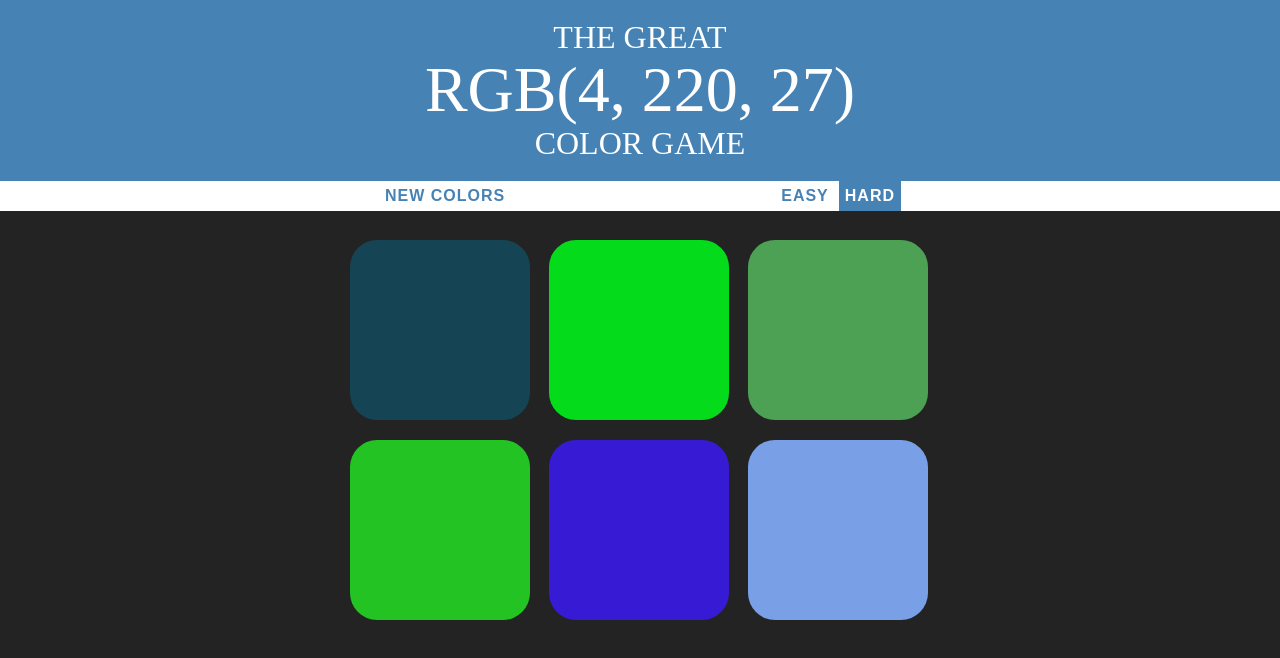
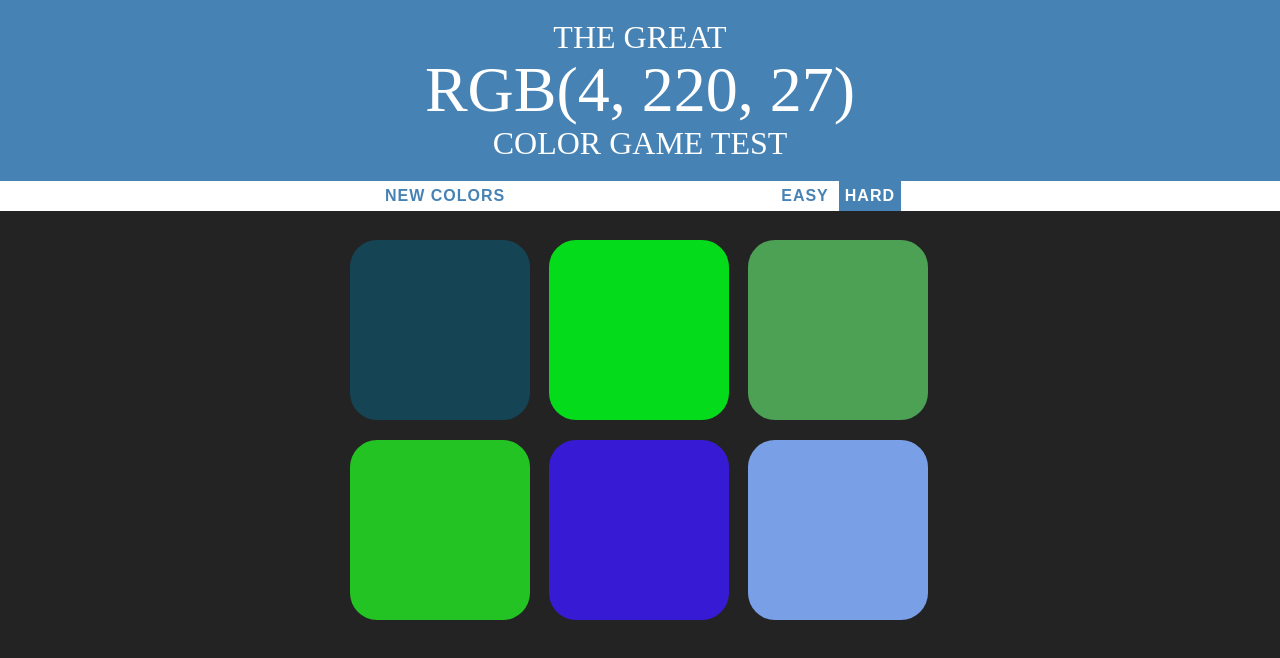
Before and after one commit to andragh83/andragh83.github.io, a plain HTML site: page ColorGame.html in a window 1280 px wide. Drawn offline with Linux system fonts and the light colour scheme.

Commit message:
changing the title

```diff
--- a/ColorGame.html
+++ b/ColorGame.html
@@ -9,7 +9,7 @@
 	<br>
 	<span id="colorDisplay">RGB</span>
 	<br>
-	Color Game</h1>
+	Color Game TEST</h1>
 
 	<div id="stripe">
 		<button id="reset">New Colors</button>
```
